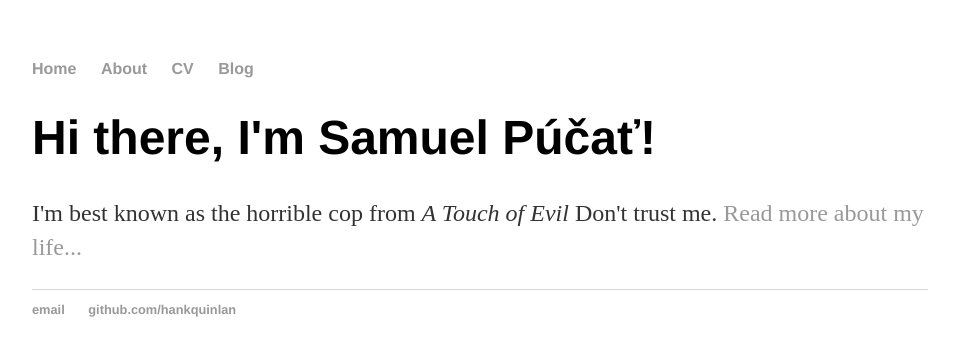
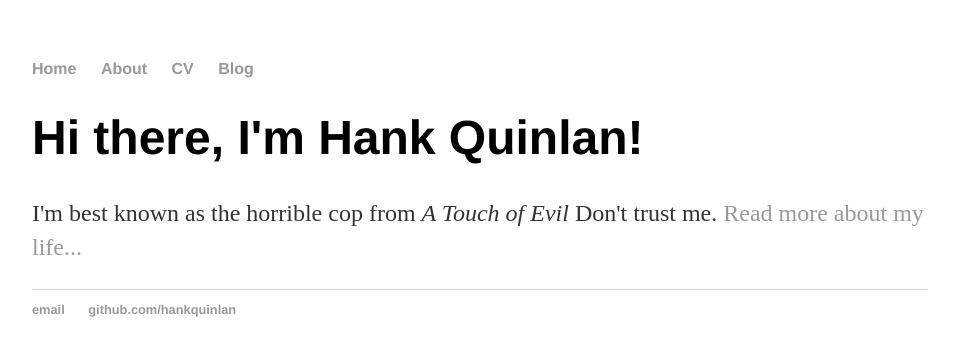
Before and after one commit to samuelpucat/samuelpucat.github.io, a Jekyll site: the page built from index.html, in a window 1280 px wide. Shown: the top 356 px of the page, without its empty margins (160-1115 px from the left). Built offline with Jekyll 4.4.1, drawn with Linux system fonts in a browser that asks for light colours.

Commit message:
Update index.html

```diff
--- a/index.html
+++ b/index.html
@@ -1,29 +1,8 @@
-<!DOCTYPE html>
-<html>
-	<head>
-		<title>Samuel Púčať</title>
-		<link rel="stylesheet" type="text/css" href="/css/main.css">
-	</head>
-	<body>
-		<nav>
-    		<ul>
-        		<li><a href="/">Home</a></li>
-	        	<li><a href="/about">About</a></li>
-        		<li><a href="/cv">CV</a></li>
-        		<li><a href="/blog">Blog</a></li>
-    		</ul>
-		</nav>
-		<div class="container">
-    		<div class="blurb">
-        		<h1>Hi there, I'm Samuel Púčať!</h1>
-				<p>I'm best known as the horrible cop from <em>A Touch of Evil</em> Don't trust me. <a href="/about">Read more about my life...</a></p>
-    		</div><!-- /.blurb -->
-		</div><!-- /.container -->
-		<footer>
-    		<ul>
-        		<li><a href="mailto:hankquinlanhub@gmail.com">email</a></li>
-        		<li><a href="https://github.com/hankquinlan">github.com/hankquinlan</a></li>
-			</ul>
-		</footer>
-	</body>
-</html>
+---
+layout: default
+title: Samuel Púčať
+---
+<div class="blurb">
+	<h1>Hi there, I'm Hank Quinlan!</h1>
+	<p>I'm best known as the horrible cop from <em>A Touch of Evil</em> Don't trust me. <a href="/about">Read more about my life...</a></p>
+</div><!-- /.blurb -->
```
